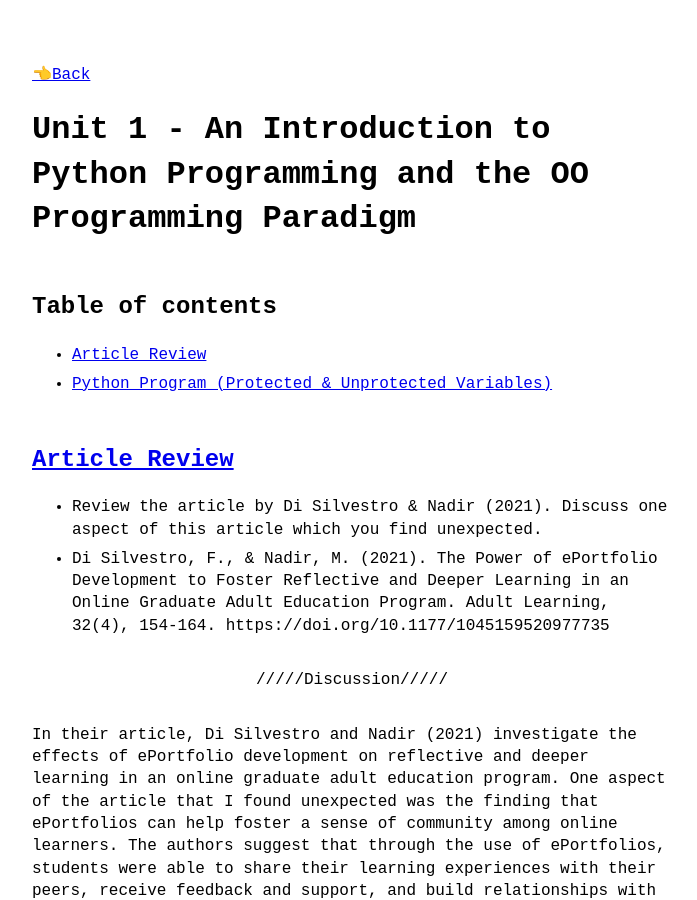
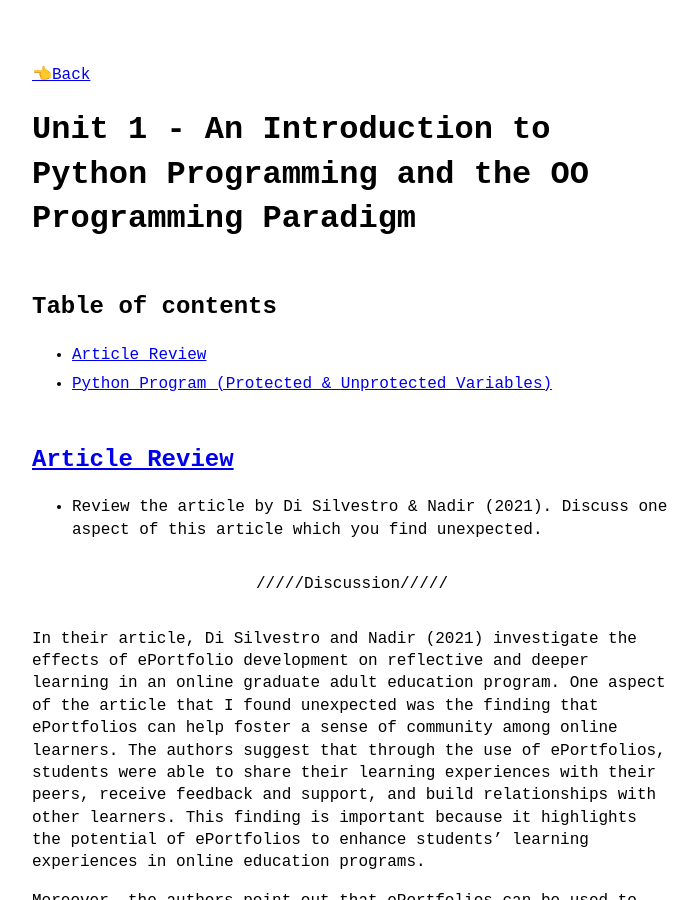
Before and after one commit to nkosi-tauro/essex-eportfolio-old, a Jekyll site: the page built from module_oop/unit1.md, in a window 1280 px wide and 900 px high. Shown: the whole window, without its empty margins (288-985 px from the left). Built offline with Jekyll 4.4.1, drawn with Linux system fonts in a browser that asks for light colours.

Commit message:
remove duplicate ref

```diff
--- a/module_oop/unit1.md
+++ b/module_oop/unit1.md
@@ -11,7 +11,6 @@ permalink: module_oop/unit1/
 
 ## [Article Review](#article-review)
 - Review the article by Di Silvestro & Nadir (2021). Discuss one aspect of this article which you find unexpected.
-- Di Silvestro, F., & Nadir, M. (2021). The Power of ePortfolio Development to Foster Reflective and Deeper Learning in an Online Graduate Adult Education Program. Adult Learning, 32(4), 154-164. https://doi.org/10.1177/1045159520977735
 
 ---
 {: data-content="Discussion"}
```
